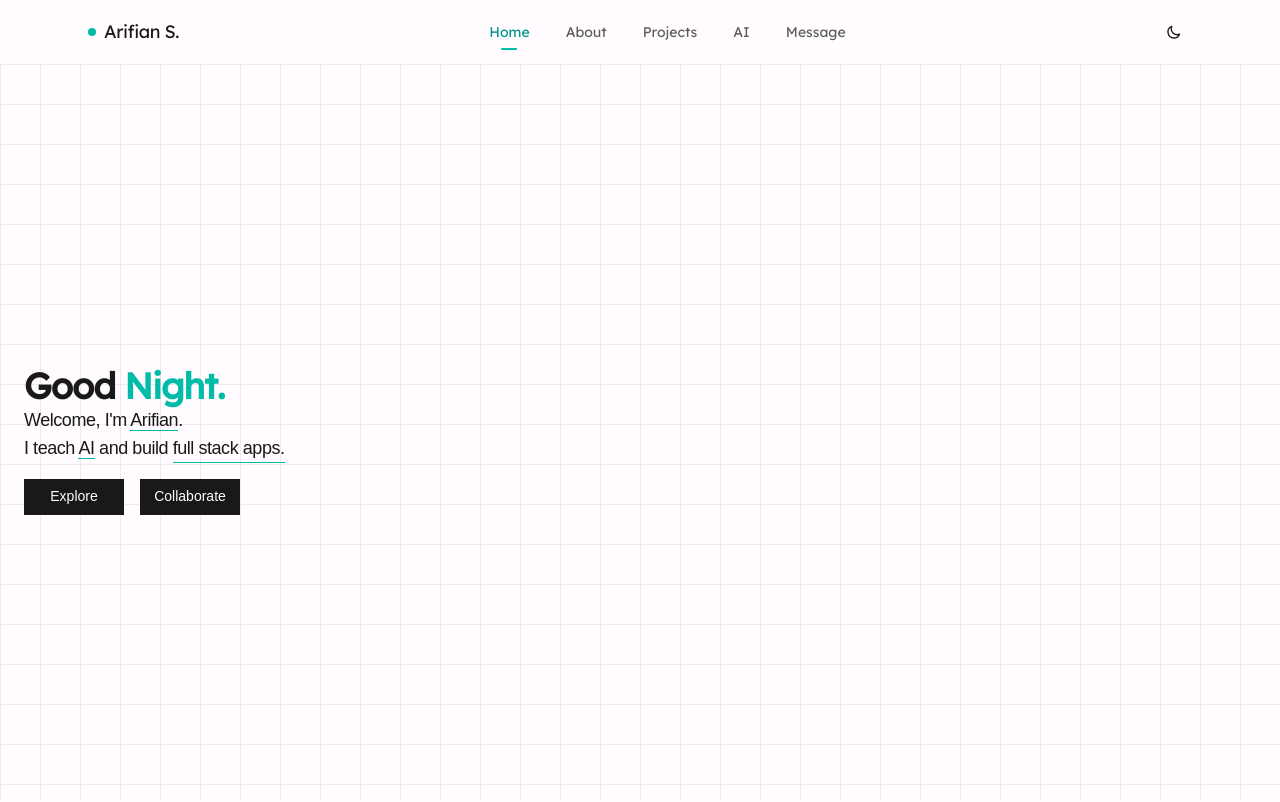
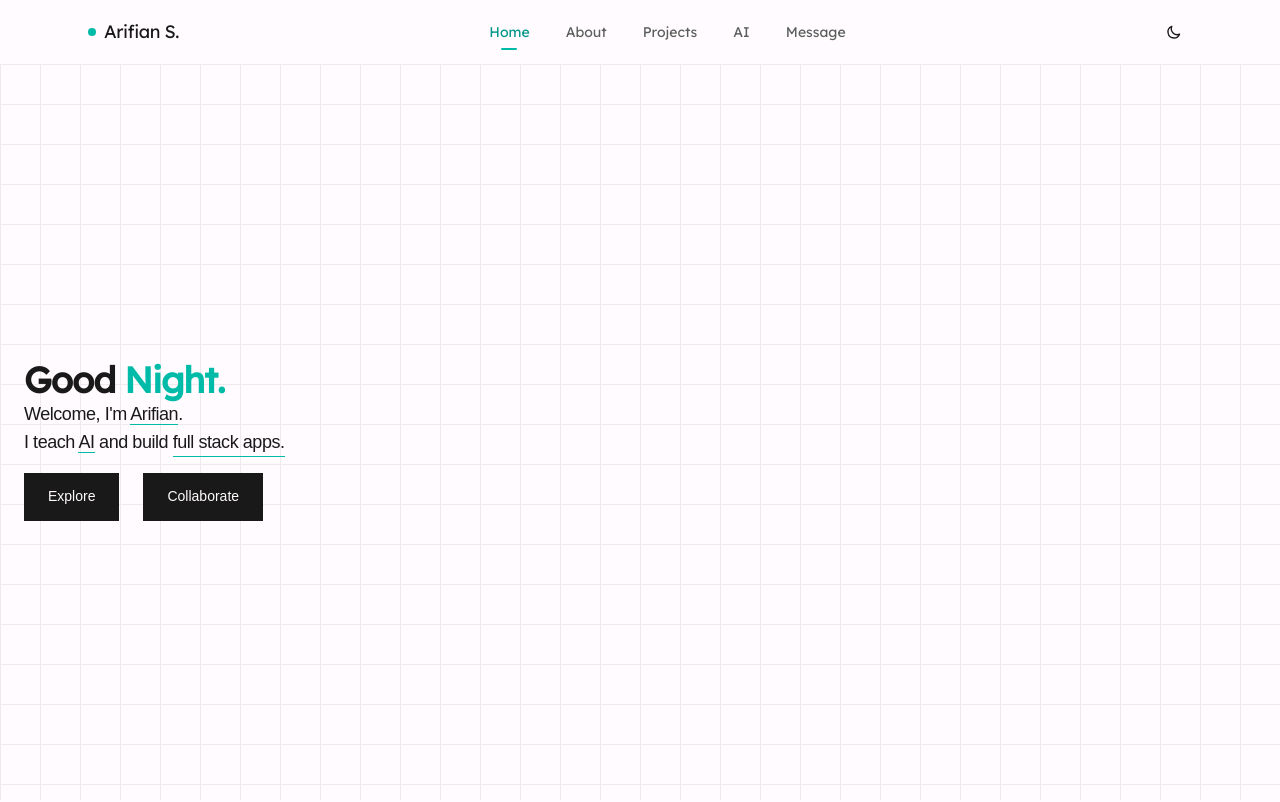
Before and after one commit to arifian853/arifian853.github.io, a Next.js app: page / in a window 1280 px wide. Shown: the top 802 px of the page. Built offline with nearby package versions, Linux system fonts and the light colour scheme; a web font is replaced by a local one.

Commit message:
Optimizing performance and SEO

```diff
--- a/app/_home_components/Hero.tsx
+++ b/app/_home_components/Hero.tsx
@@ -39,14 +39,14 @@ export function Hero() {
                     <p className="tracking-tight font-sans text-lg">
                         I teach <span className="border-b border-teal-500">AI</span> and build <RotatingText />
                     </p>
-                    <div className="flex gap-4">
+                    <div className="flex gap-6 mt-4">
                         <a href="#about">
-                            <Button className="mt-4 w-25 rounded-none border-b-2 border-transparent hover:border-b-2 hover:border-teal-500 hover:text-teal-500 hover:cursor-pointer inline-flex items-center justify-center text-sm font-medium transition-colors">
+                            <Button className="min-h-[48px] px-6 rounded-none border-b-2 border-transparent hover:border-b-2 hover:border-teal-500 hover:text-teal-500 hover:cursor-pointer inline-flex items-center justify-center text-sm font-medium transition-colors">
                                 Explore
                             </Button>
                         </a>
                         <a href="#contact">
-                            <Button className="mt-4 w-25 rounded-none border-b-2 border-transparent hover:border-b-2 hover:border-teal-500 hover:text-teal-500 hover:cursor-pointer inline-flex items-center justify-center text-sm font-medium transition-colors">
+                            <Button className="min-h-[48px] px-6 rounded-none border-b-2 border-transparent hover:border-b-2 hover:border-teal-500 hover:text-teal-500 hover:cursor-pointer inline-flex items-center justify-center text-sm font-medium transition-colors">
                                 Collaborate
                             </Button>
                         </a>
--- a/app/globals.css
+++ b/app/globals.css
@@ -65,15 +65,15 @@
   --muted-foreground: #5A5E5A;
   --accent: #F0EDE8;
   --accent-foreground: #191919;
-  --destructive: oklch(0.577 0.245 27.325);
+  --destructive: #dc2626;
   --border: #E5E2DE;
   --input: #E5E2DE;
   --ring: #191919;
-  --chart-1: oklch(0.646 0.222 41.116);
-  --chart-2: oklch(0.6 0.118 184.704);
-  --chart-3: oklch(0.398 0.07 227.392);
-  --chart-4: oklch(0.828 0.189 84.429);
-  --chart-5: oklch(0.769 0.188 70.08);
+  --chart-1: #d97706;
+  --chart-2: #0d9488;
+  --chart-3: #475569;
+  --chart-4: #eab308;
+  --chart-5: #f59e0b;
   --sidebar: #FFFBFF;
   --sidebar-foreground: #191919;
   --sidebar-primary: #191919;
@@ -99,18 +99,18 @@
   --muted-foreground: #A8ACA8;
   --accent: #353D34;
   --accent-foreground: #FFFBFF;
-  --destructive: oklch(0.704 0.191 22.216);
+  --destructive: #ef4444;
   --border: rgba(255, 251, 255, 0.1);
   --input: rgba(255, 251, 255, 0.15);
   --ring: #FFFBFF;
-  --chart-1: oklch(0.488 0.243 264.376);
-  --chart-2: oklch(0.696 0.17 162.48);
-  --chart-3: oklch(0.769 0.188 70.08);
-  --chart-4: oklch(0.627 0.265 303.9);
-  --chart-5: oklch(0.645 0.246 16.439);
+  --chart-1: #3b82f6;
+  --chart-2: #22c55e;
+  --chart-3: #f59e0b;
+  --chart-4: #a855f7;
+  --chart-5: #ef4444;
   --sidebar: #252B24;
   --sidebar-foreground: #FFFBFF;
-  --sidebar-primary: oklch(0.488 0.243 264.376);
+  --sidebar-primary: #3b82f6;
   --sidebar-primary-foreground: #FFFBFF;
   --sidebar-accent: #2E352D;
   --sidebar-accent-foreground: #FFFBFF;
@@ -129,7 +129,6 @@
 
   body {
     @apply bg-background text-foreground;
-    transition: background-color 0.3s ease, color 0.3s ease;
   }
 
   h1,
--- a/app/layout.tsx
+++ b/app/layout.tsx
@@ -72,6 +72,23 @@ export default function RootLayout({
 }>) {
   return (
     <html lang="en" suppressHydrationWarning>
+      <head>
+        {/* Inline script to detect and apply theme before paint - prevents flash */}
+        <script
+          dangerouslySetInnerHTML={{
+            __html: `
+              (function() {
+                try {
+                  var theme = localStorage.getItem('theme');
+                  if (theme === 'dark' || (!theme && window.matchMedia('(prefers-color-scheme: dark)').matches)) {
+                    document.documentElement.classList.add('dark');
+                  }
+                } catch (e) {}
+              })();
+            `,
+          }}
+        />
+      </head>
       <body
         className={`${inclusiveSans.variable} ${lexend.variable} font-sans antialiased bg-background text-foreground`}
       >
@@ -79,6 +96,7 @@ export default function RootLayout({
           attribute="class"
           defaultTheme="system"
           enableSystem
+          disableTransitionOnChange
         >
           <MotionProvider>
             {children}
--- a/app/page.tsx
+++ b/app/page.tsx
@@ -1,10 +1,27 @@
-import { Footer } from "@/components/layout/Footer";
+import dynamic from "next/dynamic";
 import { Navbar } from "@/components/layout/Navbar";
 import { Hero } from "@/app/_home_components/Hero";
-import { About } from "@/app/_home_components/About";
-import { FeaturedProjects } from "./_home_components/FeaturedProjects";
-import { Experiences } from "./_home_components/Experiences";
-import { ContactCTA } from "./_home_components/ContactCTA";
+
+// Dynamic imports for below-the-fold components to reduce initial JS bundle
+const About = dynamic(() => import("@/app/_home_components/About").then(mod => mod.About), {
+  loading: () => <div className="min-h-screen" />,
+});
+
+const FeaturedProjects = dynamic(() => import("./_home_components/FeaturedProjects").then(mod => mod.FeaturedProjects), {
+  loading: () => <div className="min-h-screen" />,
+});
+
+const Experiences = dynamic(() => import("./_home_components/Experiences").then(mod => mod.Experiences), {
+  loading: () => <div className="min-h-screen" />,
+});
+
+const ContactCTA = dynamic(() => import("./_home_components/ContactCTA").then(mod => mod.ContactCTA), {
+  loading: () => <div className="py-20" />,
+});
+
+const Footer = dynamic(() => import("@/components/layout/Footer").then(mod => mod.Footer), {
+  loading: () => <div className="h-20" />,
+});
 
 export const metadata = {
   title: "Arifian.dev",
--- a/components/ui/button.tsx
+++ b/components/ui/button.tsx
@@ -21,12 +21,12 @@ const buttonVariants = cva(
         link: "text-primary underline-offset-4 hover:underline",
       },
       size: {
-        default: "h-9 px-4 py-2 has-[>svg]:px-3",
-        sm: "h-8 rounded-md gap-1.5 px-3 has-[>svg]:px-2.5",
-        lg: "h-10 rounded-md px-6 has-[>svg]:px-4",
-        icon: "size-9",
-        "icon-sm": "size-8",
-        "icon-lg": "size-10",
+        default: "h-11 px-4 py-2 has-[>svg]:px-3", // 44px - meets touch target
+        sm: "h-9 rounded-md gap-1.5 px-3 has-[>svg]:px-2.5", // 36px - compact
+        lg: "h-12 rounded-md px-6 has-[>svg]:px-4", // 48px - ideal touch target
+        icon: "size-11", // 44px
+        "icon-sm": "size-9", // 36px
+        "icon-lg": "size-12", // 48px
       },
     },
     defaultVariants: {
```
